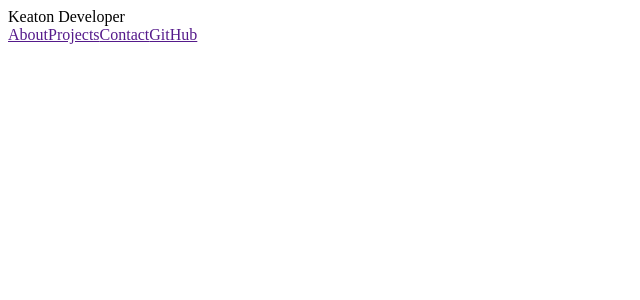
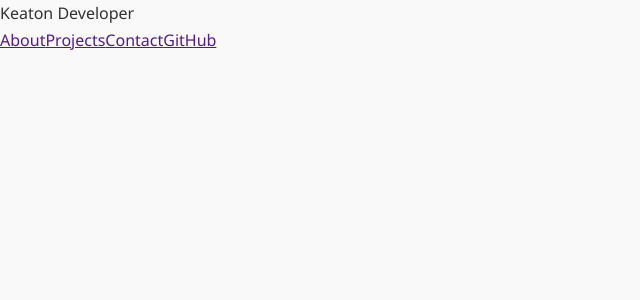
Before and after one commit to kmckoy14/portfolio-website, a React (Vite) app: page / in a window 1280 px wide. Shown: the top 300 px of the page, without its empty margins (0-640 px from the left). Built offline with nearby package versions, Linux system fonts and the light colour scheme.

Commit message:
Added initial global css variables.

```diff
--- a/src/components/Header/Header.module.css
+++ b/src/components/Header/Header.module.css
@@ -0,0 +1,10 @@
+
+header{}
+
+.container{}
+
+.logo{}
+
+.menu{}
+
+.nav_items{}
--- a/src/components/Header/Header.tsx
+++ b/src/components/Header/Header.tsx
@@ -3,7 +3,7 @@ import styles from "./Header.module.css"
 const Header = () => {
   return (
     <header>
-        <div className="container">
+        <div className={styles.container}>
             <nav>
                 <div className={styles.logo}>Keaton Developer</div>
                 <div className={styles.menu}>
--- a/src/styles/index.css
+++ b/src/styles/index.css
@@ -0,0 +1,22 @@
+:root {
+  --primary: #1e90ff;
+  --secondary: #144371;
+  --light: #ecf0f1;
+  --dark: #2c3e50;
+  --accent: #e74c3c;
+  --text: #333;
+  --text-light: #7f8c8d;
+}
+
+* {
+  margin: 0;
+  padding: 0;
+  box-sizing: border-box;
+  font-family: 'Segoe UI', Tahoma, Geneva, Verdana, sans-serif;
+}
+
+body {
+  color: var(--text);
+  background-color: #f9f9f9;
+  line-height: 1.7;
+}
```
